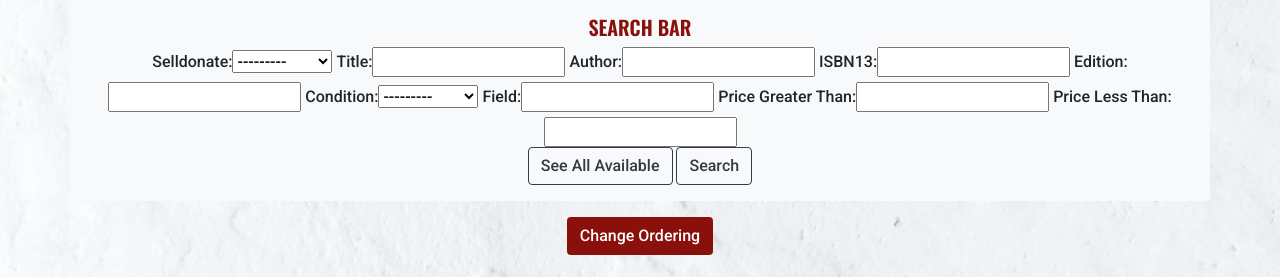
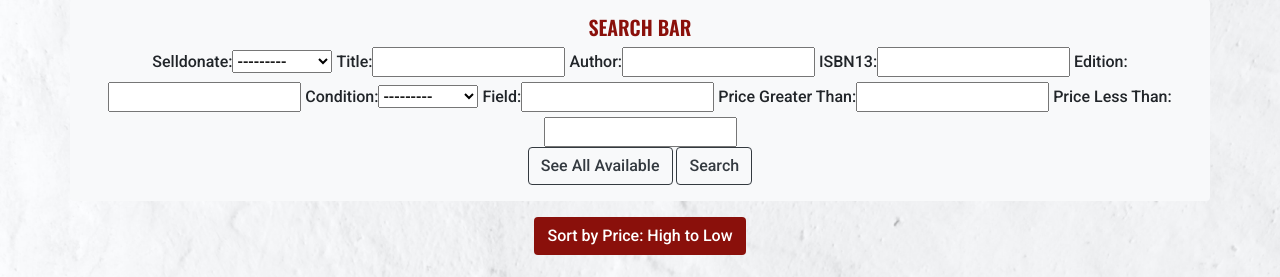
Before and after one commit to jthom19/BookBargainsProject, a Django app: page /search/ in a window 1280 px wide. Shown: the part 245-522 px from the top of the page. Run offline with Django 3.2, Linux system fonts and the light colour scheme; a user stored in the database is signed in; data comes from the database, SQL or seed files in the repository; some libraries are stand-ins or nearby versions.

Commit message:
Update searchfilter.html

```diff
--- a/bookbargains/templates/searchfilter.html
+++ b/bookbargains/templates/searchfilter.html
@@ -19,7 +19,7 @@
 
 <center>
 <button class="btn mx-auto mt-3" style="color: #fff; background-color: #8a100b;">
-  <a href = '/searchfilter2' style="color:#fff">Change Ordering</a></button>
+  <a href = '/searchfilter2' style="color:#fff">Sort by Price: High to Low</a></button>
 <center>
 
 <center>
```
